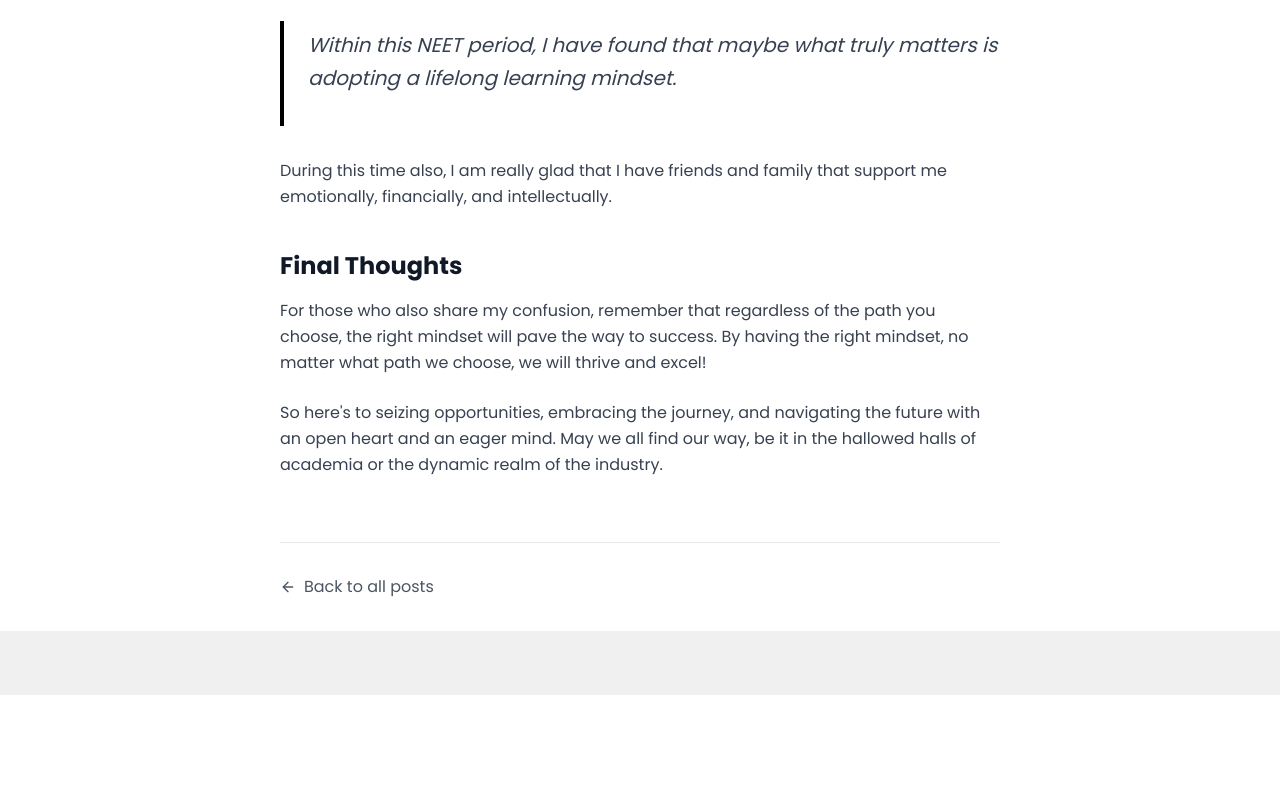
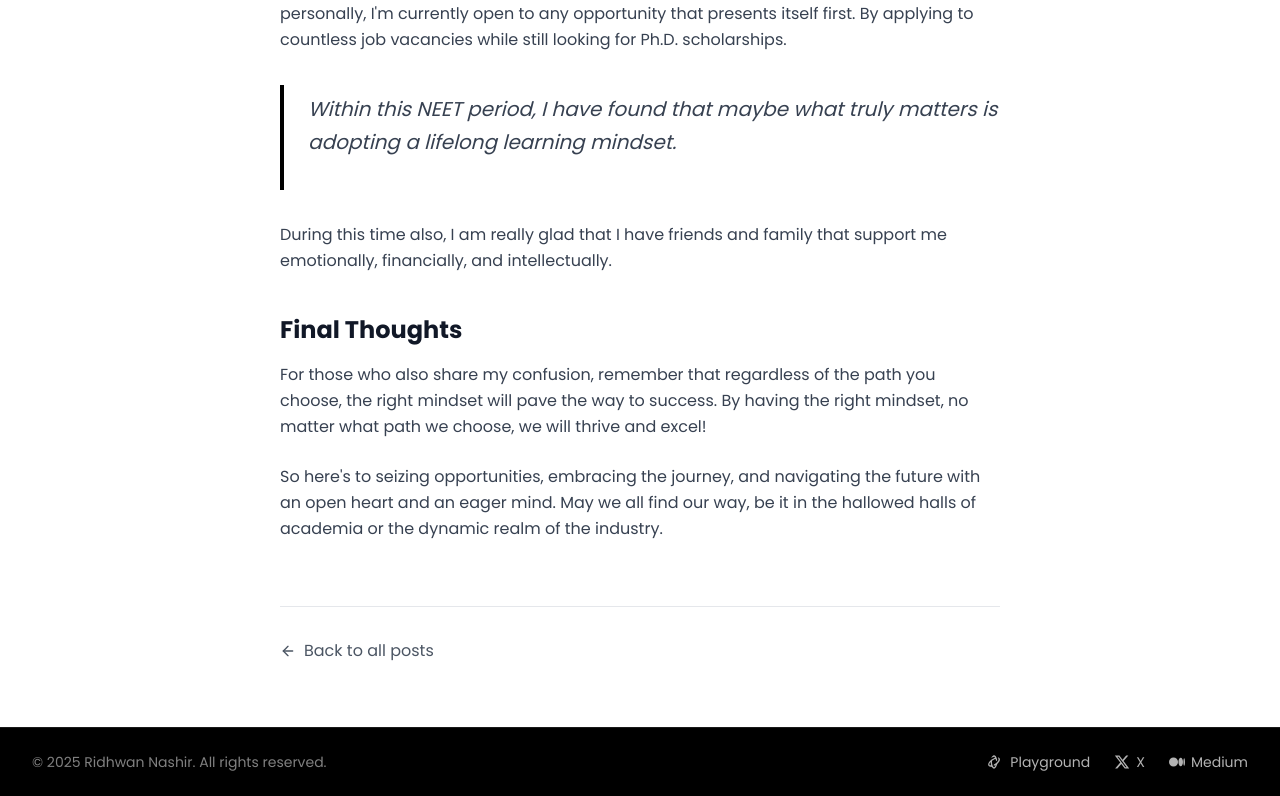
Before and after one commit to ridhwanashir/JS-Personal-Website, a Next.js app in the folder personal-website-app/: page /posts/1 in a window 1280 px wide. Shown: the part 2147-2943 px from the top of the page. Before the commit the page ends 2842 px from the top, so only its background shows below. Built offline with nearby package versions, Linux system fonts and the light colour scheme.

Commit message:
feat: implement scroll-based header visibility; enhance user navigation experience

```diff
--- a/personal-website-app/src/app/posts/[id]/page.tsx
+++ b/personal-website-app/src/app/posts/[id]/page.tsx
@@ -2,23 +2,46 @@
 
 import { useParams, useRouter } from 'next/navigation';
 import Image from 'next/image';
-import { useState, useEffect } from 'react';
+import { useState, useEffect, useRef } from 'react';
 import { POSTS } from '../../../constants/data';
 import ReactMarkdown from 'react-markdown';
 import remarkGfm from 'remark-gfm';
 import { ArrowLeft, Calendar, Clock, Tag } from 'lucide-react';
+import { Footer } from '../../../components/Footer';
 
 export default function PostPage() {
   const params = useParams();
   const router = useRouter();
   const postId = params.id as string;
   const [isLoaded, setIsLoaded] = useState(false);
+  const [isHeaderVisible, setIsHeaderVisible] = useState(true);
+  const lastScrollY = useRef(0);
 
   const post = POSTS.find(p => p.id === postId);
 
   useEffect(() => {
     const timer = setTimeout(() => setIsLoaded(true), 100);
     return () => clearTimeout(timer);
+  }, []);
+
+  // Handle scroll direction to show/hide header
+  useEffect(() => {
+    const handleScroll = () => {
+      const currentScrollY = window.scrollY;
+
+      // Show header when scrolling up or at the top
+      if (currentScrollY < lastScrollY.current || currentScrollY < 100) {
+        setIsHeaderVisible(true);
+      } else {
+        // Hide header when scrolling down
+        setIsHeaderVisible(false);
+      }
+
+      lastScrollY.current = currentScrollY;
+    };
+
+    window.addEventListener('scroll', handleScroll, { passive: true });
+    return () => window.removeEventListener('scroll', handleScroll);
   }, []);
 
   if (!post) {
@@ -40,8 +63,8 @@ export default function PostPage() {
 
   return (
     <div className={`min-h-screen bg-white transition-all duration-700 ${isLoaded ? 'opacity-100' : 'opacity-0'}`}>
-      {/* Header with back button */}
-      <header className={`fixed top-0 left-0 right-0 z-50 bg-white/80 backdrop-blur-md border-b border-gray-100 transition-all duration-500 delay-100 ${isLoaded ? 'translate-y-0 opacity-100' : '-translate-y-4 opacity-0'}`}>
+      {/* Header with back button - hides on scroll down, shows on scroll up */}
+      <header className={`fixed top-0 left-0 right-0 z-50 bg-white/80 backdrop-blur-md border-b border-gray-100 transition-all duration-300 ${isLoaded ? 'opacity-100' : 'opacity-0'} ${isHeaderVisible ? 'translate-y-0' : '-translate-y-full'}`}>
         <div className="max-w-4xl mx-auto px-6 py-4 flex items-center gap-4">
           <button
             onClick={() => router.push('/playground')}
@@ -67,7 +90,7 @@ export default function PostPage() {
       </div>
 
       {/* Content */}
-      <article className={`max-w-3xl mx-auto px-6 -mt-20 relative z-10 transition-all duration-500 delay-300 ${isLoaded ? 'translate-y-0 opacity-100' : 'translate-y-8 opacity-0'}`}>
+      <article className={`max-w-3xl mx-auto px-6 -mt-20 relative z-10 transition-all duration-500 delay-300 pt-16 ${isLoaded ? 'translate-y-0 opacity-100' : 'translate-y-8 opacity-0'}`}>
         {/* Meta info */}
         <div className="flex flex-wrap items-center gap-4 text-sm text-gray-600 mb-4">
           <span className="px-3 py-1 bg-black text-white rounded-full text-xs font-medium">
@@ -205,8 +228,8 @@ export default function PostPage() {
           </ReactMarkdown>
         </div>
 
-        {/* Footer */}
-        <footer className="border-t border-gray-200 py-8 mb-16">
+        {/* Back to posts link */}
+        <div className="border-t border-gray-200 py-8 mb-8">
           <button
             onClick={() => router.push('/playground')}
             className="flex items-center gap-2 text-gray-600 hover:text-gray-900 transition-colors"
@@ -214,8 +237,11 @@ export default function PostPage() {
             <ArrowLeft className="w-4 h-4" />
             Back to all posts
           </button>
-        </footer>
+        </div>
       </article>
+
+      {/* Footer */}
+      <Footer />
     </div>
   );
 }
```
